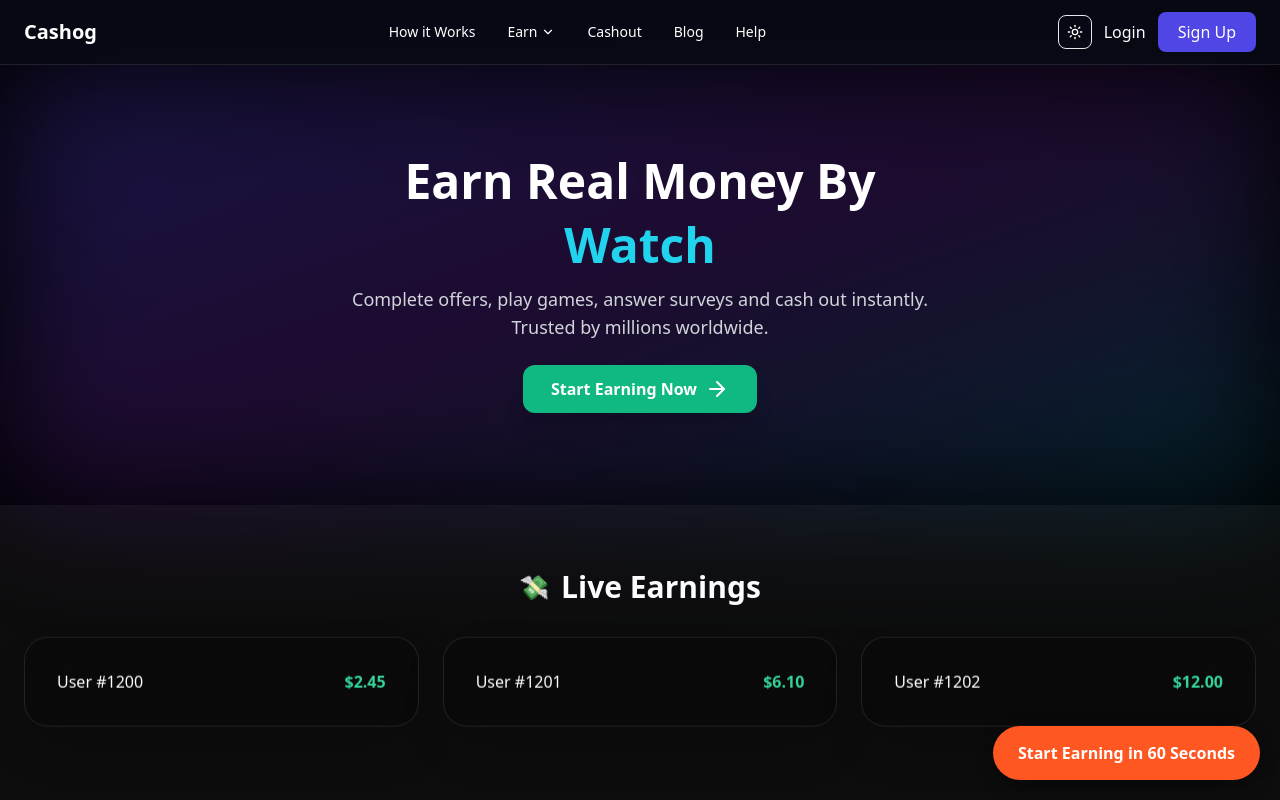
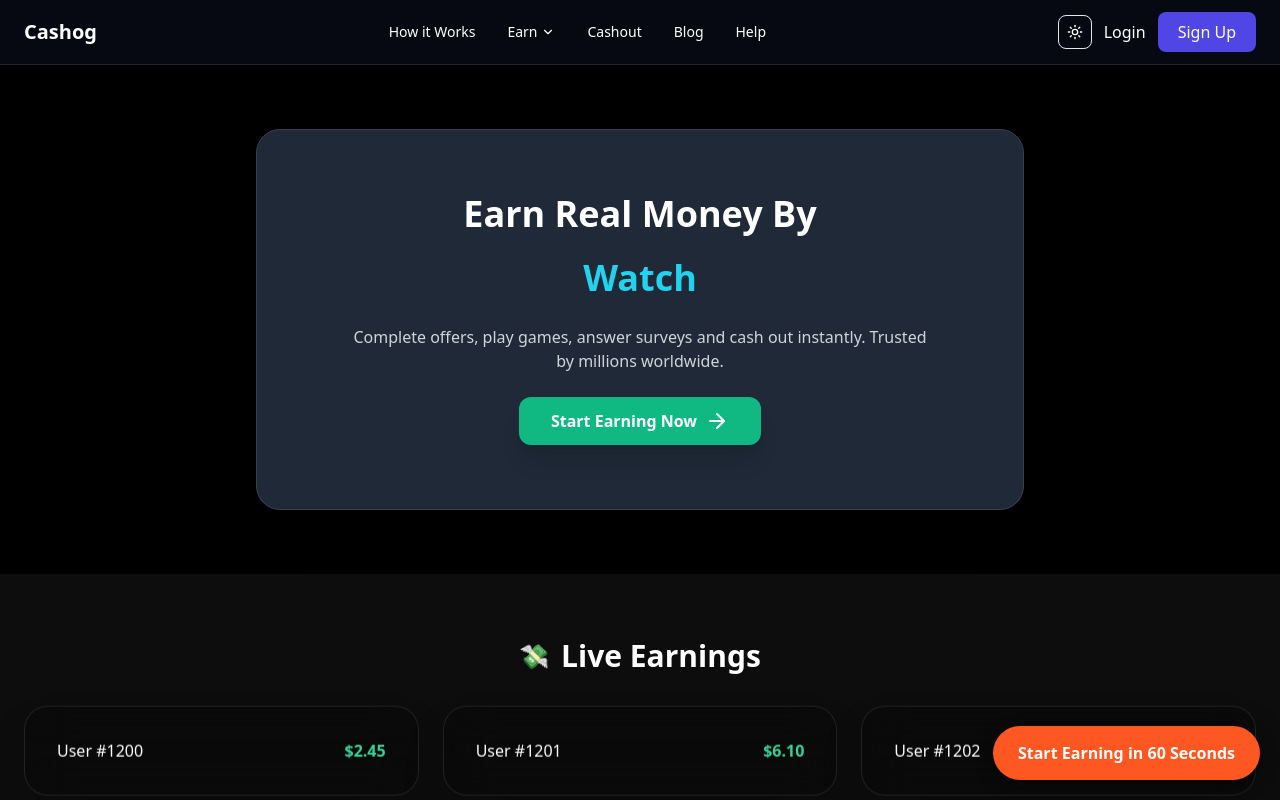
Before and after one commit to tool63/cashin, a Next.js app: page / in a window 1280 px wide. Shown: the top 800 px of the page. Built offline with nearby package versions, Linux system fonts and the light colour scheme.

Commit message:
Update page.tsx

```diff
--- a/app/page.tsx
+++ b/app/page.tsx
@@ -10,7 +10,6 @@ import LiveWithdrawals from "../components/LiveWithdrawals"
 import LiveOfferCompletion from "../components/LiveOfferCompletion"
 import { SectionTitle, Stat, Badge, Feature } from "../components/SmallComponents"
 
-/* ---------- HOME PAGE ---------- */
 export default function Home() {
   const earningOptions = [
     ["🧠", "Surveys", "/surveys"],
@@ -188,7 +187,7 @@ const HeroSection = () => {
     let i = 0
     const interval = setInterval(() => {
       const phrase = phrases[current]
-      setText((prev) => phrase.slice(0, prev.length + 1))
+      setText(phrase.slice(0, i + 1))
       i++
       if (i > phrase.length) {
         setTimeout(() => {
@@ -202,45 +201,35 @@ const HeroSection = () => {
   }, [current])
 
   return (
-    <section className="relative min-h-[55vh] flex items-center justify-center px-6">
-      <div className="absolute inset-0 bg-gradient-to-br from-indigo-600/30 via-purple-600/20 to-cyan-500/20 blur-3xl" />
-      <div className="relative z-10 max-w-3xl text-center flex flex-col items-center justify-center space-y-4">
+    <section className="relative flex items-center justify-center py-16 px-6">
+      {/* Card-like container */}
+      <div className="relative z-10 bg-white dark:bg-gray-800 border border-gray-200 dark:border-gray-700 rounded-3xl shadow-2xl p-10 md:p-16 max-w-3xl w-full text-center flex flex-col items-center justify-center space-y-6">
 
         {/* Fixed heading */}
-        <motion.h1
-          initial={{ opacity: 0, y: 24 }}
-          animate={{ opacity: 1, y: 0 }}
-          transition={{ duration: 0.8 }}
-          className="text-4xl md:text-5xl font-extrabold leading-snug"
-        >
+        <motion.h1 className="text-3xl md:text-4xl font-extrabold">
           Earn Real Money By
         </motion.h1>
 
-        {/* Animated typing text below heading */}
-        <motion.span
-          initial={{ opacity: 0, y: 12 }}
-          animate={{ opacity: 1, y: 0 }}
-          transition={{ duration: 0.8, delay: 0.2 }}
-          className="text-4xl md:text-5xl font-extrabold text-indigo-500 dark:text-cyan-400 block"
-        >
+        {/* Animated typing */}
+        <motion.span className="text-3xl md:text-4xl font-extrabold text-indigo-500 dark:text-cyan-400 block h-[1.2em]">
           {text}
         </motion.span>
 
-        {/* Paragraph and CTA */}
-        <p className="text-lg text-gray-600 dark:text-gray-300 max-w-xl mt-4">
+        {/* Paragraph */}
+        <p className="text-gray-600 dark:text-gray-300 max-w-xl">
           Complete offers, play games, answer surveys and cash out instantly. Trusted by millions worldwide.
         </p>
 
+        {/* CTA */}
         <Link href="/signup">
           <motion.span
             whileHover={{ scale: 1.05 }}
             whileTap={{ scale: 0.97 }}
-            className="inline-flex items-center gap-2 bg-emerald-500 px-7 py-3 rounded-xl font-semibold shadow-xl text-white cursor-pointer mt-2"
+            className="inline-flex items-center gap-2 bg-emerald-500 px-8 py-3 rounded-xl font-semibold shadow-xl text-white"
           >
             Start Earning Now <ArrowRight />
           </motion.span>
         </Link>
-
       </div>
     </section>
   )
```
